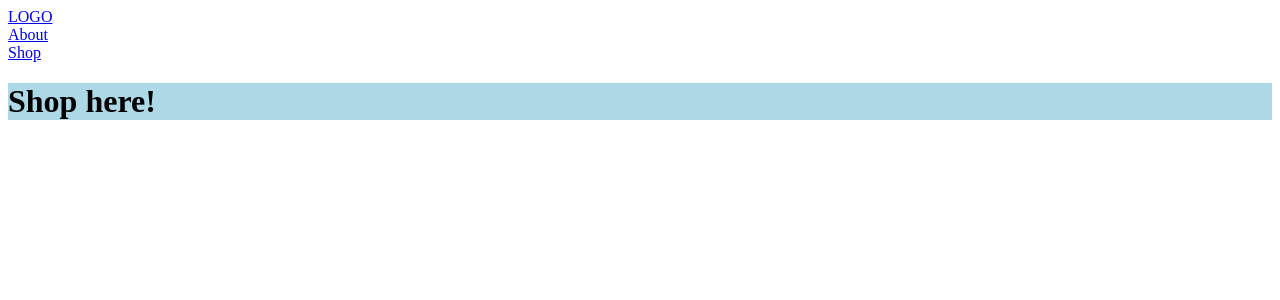
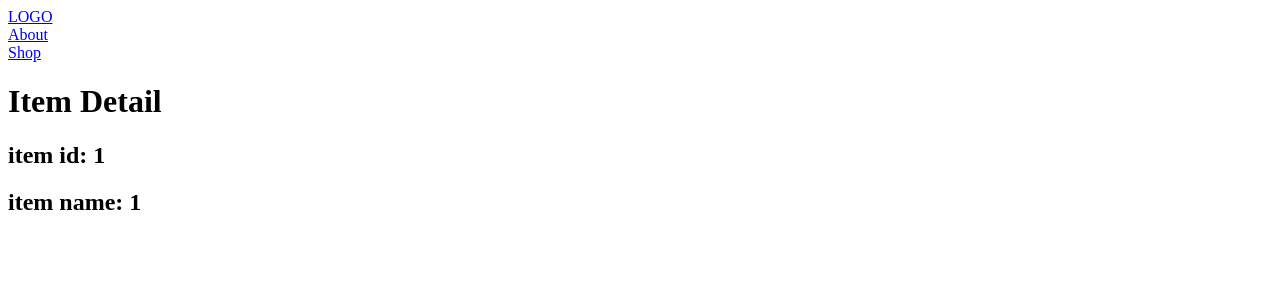
Before and after one commit to pengai123/food-finder, a React app: page /shop/1/1 in a window 1280 px wide. Shown: the top 300 px of the page. Built offline with nearby package versions, Linux system fonts and the light colour scheme; the HTML template or start-up script is replaced by a standard one.

Commit message:
updated routerand added item detail page

```diff
--- a/client/src/components/About.jsx
+++ b/client/src/components/About.jsx
@@ -2,7 +2,7 @@ import React from 'react'
 
 export default function About() {
 	return (
-		<div>
+		<div className="page-container">
 			<h1 style={{backgroundColor: 'yellow'}}>About here!</h1>
 		</div>
 	)
--- a/client/src/components/App.jsx
+++ b/client/src/components/App.jsx
@@ -13,8 +13,8 @@ export default function App() {
 			<Switch>
 				<Route path="/" exact component={Home} />
 				<Route path="/about" component={About} />
-				<Route path="/shop" component={Shop} />
-				<Route path="/shop/:id" component={ItemDetail} />
+				<Route path="/shop" exact component={Shop} />
+				<Route path="/shop/:id/:name" component={ItemDetail} />
 			</Switch>
 		</Router>
 	)
--- a/client/src/components/Home.jsx
+++ b/client/src/components/Home.jsx
@@ -2,8 +2,8 @@ import React from 'react'
 
 export default function Home() {
 	return (
-		<div>
-			<h1 style={{backgroundColor: 'lightblue'}}>Home Page here!</h1>
+		<div className="page-container">
+			<h1>Home Page here!</h1>
 		</div>
 	)
 }
--- a/client/src/components/ItemDetail.jsx
+++ b/client/src/components/ItemDetail.jsx
@@ -1,9 +1,23 @@
-import React from 'react'
+import React, { useState, useEffect } from 'react';
+import axios from "axios";
 
-export default function ItemDetail() {
+export default function ItemDetail(match) {
+
+	const [itemId, setItemId] = useState("");
+	const [itemName, setItemName] = useState("");
+
+	useEffect(() => {
+		console.log('match:', match)
+		console.log('id:', match.match.params.id)
+		setItemId(match.match.params.id)
+		setItemName(match.match.params.name)
+	}, [])
+
 	return (
-		<div>
-			<h1 style={{backgroundColor: 'pink'}}>Item Detail Page here!</h1>
+		<div className="page-container">
+			<h1>Item Detail</h1>
+			<h2>item id: { itemId }</h2>
+			<h2>item name: { itemName }</h2>
 		</div>
 	)
 }
--- a/client/src/components/Shop.jsx
+++ b/client/src/components/Shop.jsx
@@ -1,9 +1,31 @@
-import React from 'react'
+import React, { useState, useEffect } from 'react';
+import axios from "axios";
+import { Link } from "react-router-dom";
 
 export default function Shop() {
+
+	const [banners, setBanners] = useState([]);
+
+	useEffect(() => {
+		axios.get("https://fortnite-api.com/v1/banners")
+			.then(result => {
+				setBanners(result.data.data)
+				console.log('result.data.data:', result.data.data)
+			})
+	}, [])
+
 	return (
-		<div>
-			<h1 style={{backgroundColor: 'lightblue'}}>Shop here!</h1>
+		<div className="page-container">
+			<h2>Banner List</h2>
+			<ul className="banner-list">
+				{banners.map(banner => (
+					<li className="banner-list-item" key={banner.id}>
+						<Link className="link" to={`/shop/${banner.id}/${banner.devName}`}>
+							{banner.devName}
+						</Link>
+					</li>
+				))}
+			</ul>
 		</div>
 	)
 }
```
Also changed, not shown: 2 other files (tests, documents, lock files or other folders).
